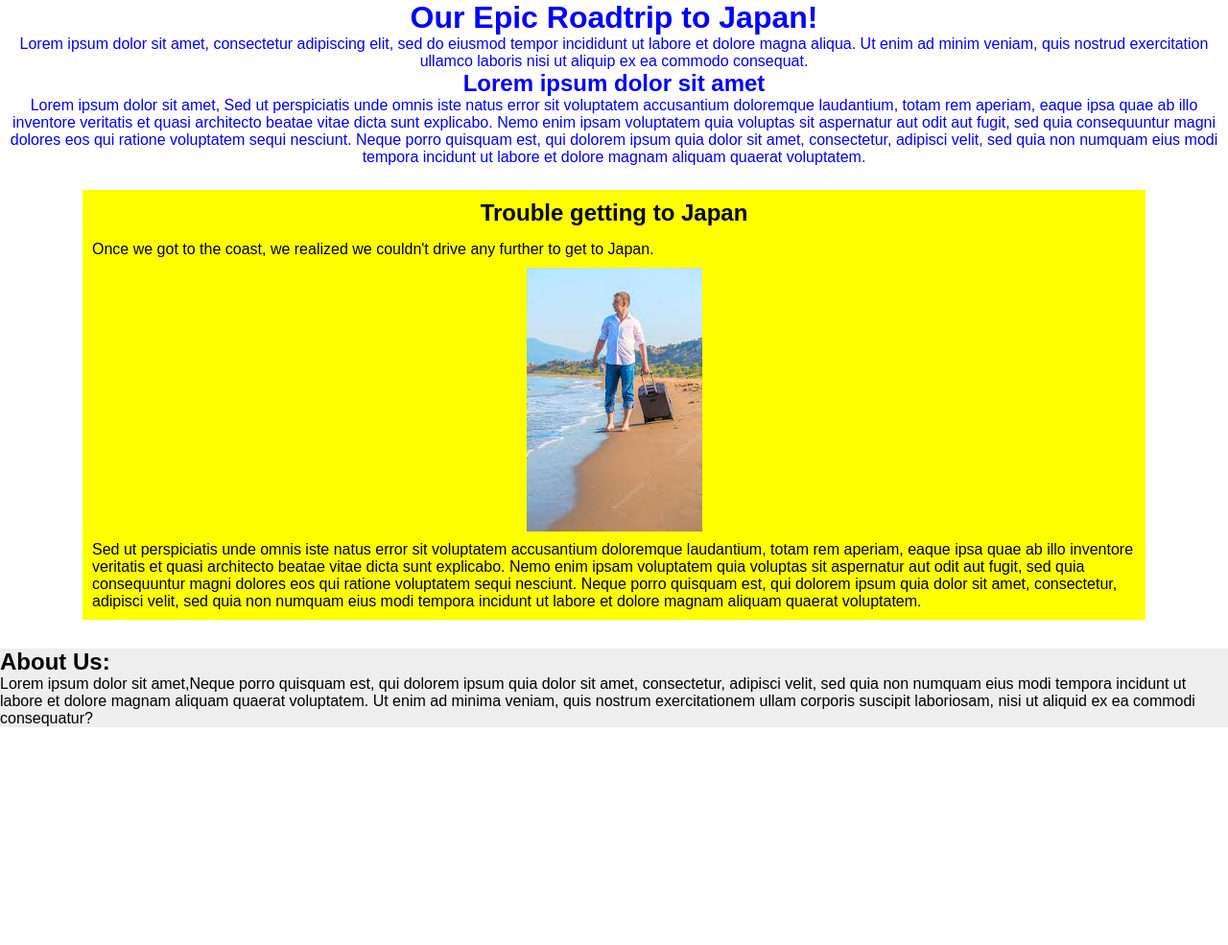
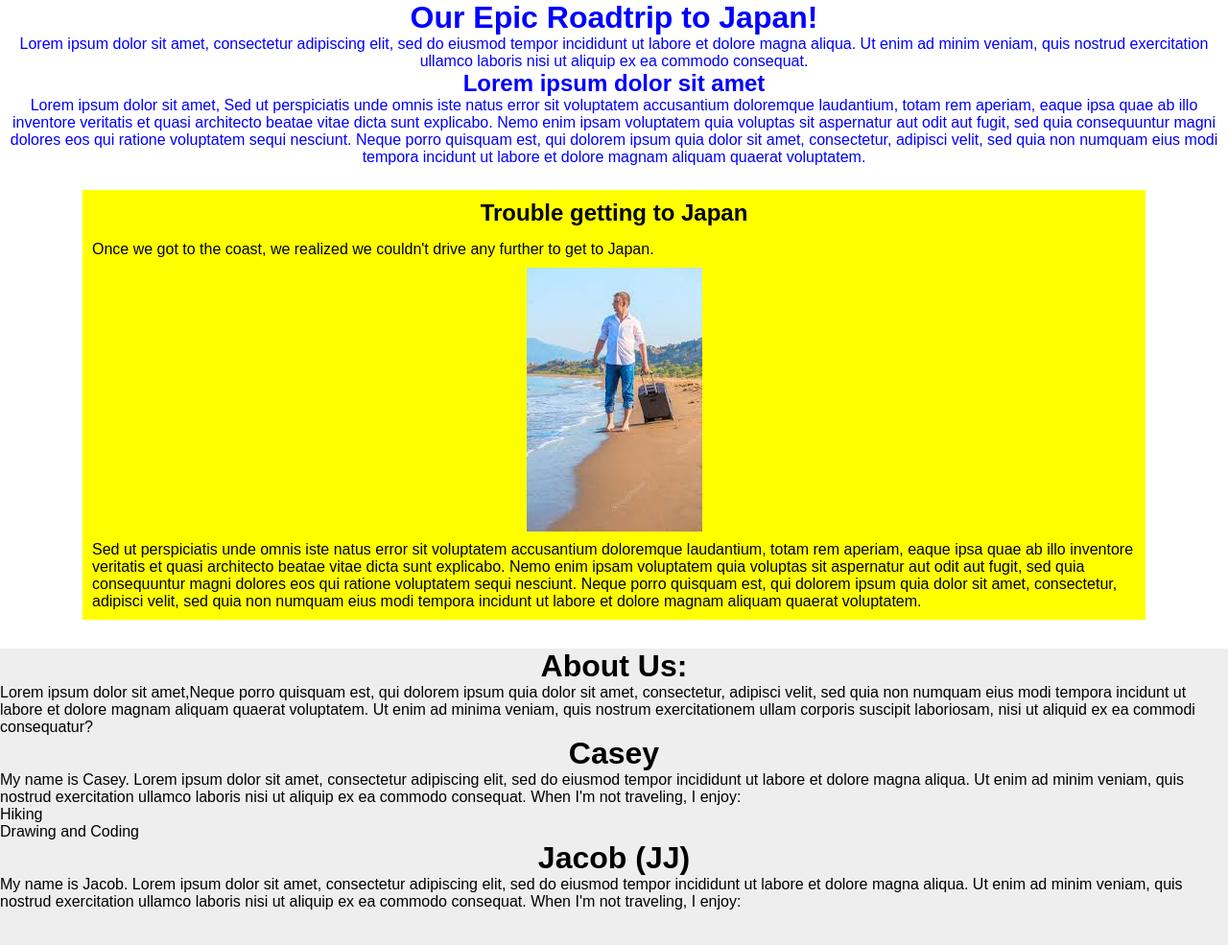
Before and after one commit to CaseyAntoine/roadtrip_blog, a plain HTML site: page index.html in a window 1280 px wide. Shown: the whole page at 96% size. Before the commit the page ends 800 px from the top, so only its background shows below. Drawn offline with Linux system fonts and the light colour scheme.

Commit message:
add bio section and adjust styling.

```diff
--- a/css/styles.css
+++ b/css/styles.css
@@ -40,5 +40,11 @@ div.about {
   background-color: #eee;
   font-family: fantasy;
   margin-top: 30px;
+  height: auto;
 
 }
+
+div.about h2{
+  font-size: 2em;
+  text-align: center;
+}
--- a/index.html
+++ b/index.html
@@ -20,6 +20,22 @@
     <div class="about">
       <h2>About Us:</h2>
       <p>Lorem ipsum dolor sit amet,Neque porro quisquam est, qui dolorem ipsum quia dolor sit amet, consectetur, adipisci velit, sed quia non numquam eius modi tempora incidunt ut labore et dolore magnam aliquam quaerat voluptatem. Ut enim ad minima veniam, quis nostrum exercitationem ullam corporis suscipit laboriosam, nisi ut aliquid ex ea commodi consequatur?</p>
+
+      <div class="bio">
+        <h2>Casey </h2>
+        <p>My name is Casey. Lorem ipsum dolor sit amet, consectetur adipiscing elit, sed do eiusmod tempor incididunt ut labore et dolore magna aliqua. Ut enim ad minim veniam, quis nostrud exercitation ullamco laboris nisi ut aliquip ex ea commodo consequat. When I'm not traveling, I enjoy: </p>
+        <ul>
+          <li>Hiking </li>
+          <li>Drawing and Coding</li>
+        </ul>
+
+        <h2>Jacob (JJ) </h2>
+        <p>My name is Jacob. Lorem ipsum dolor sit amet, consectetur adipiscing elit, sed do eiusmod tempor incididunt ut labore et dolore magna aliqua. Ut enim ad minim veniam, quis nostrud exercitation ullamco laboris nisi ut aliquip ex ea commodo consequat. When I'm not traveling, I enjoy:</p>
+        <ul>
+          <li></li>
+          <li></li>
+        </ul>
+      </div>
     </div>
 
   </body>
```
